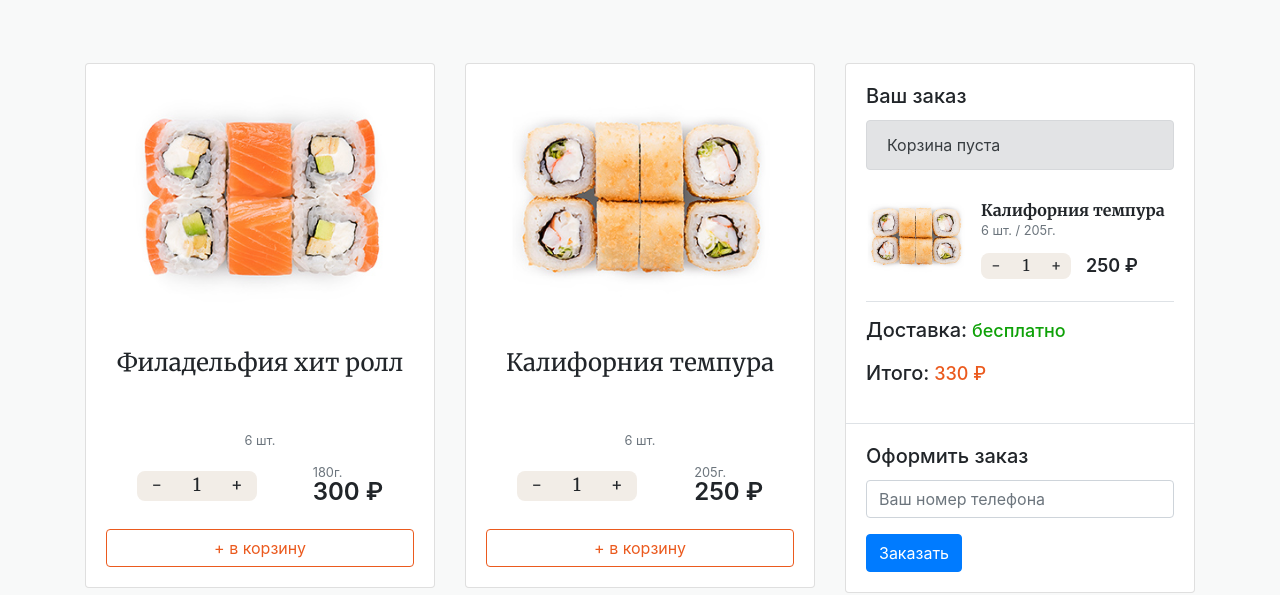
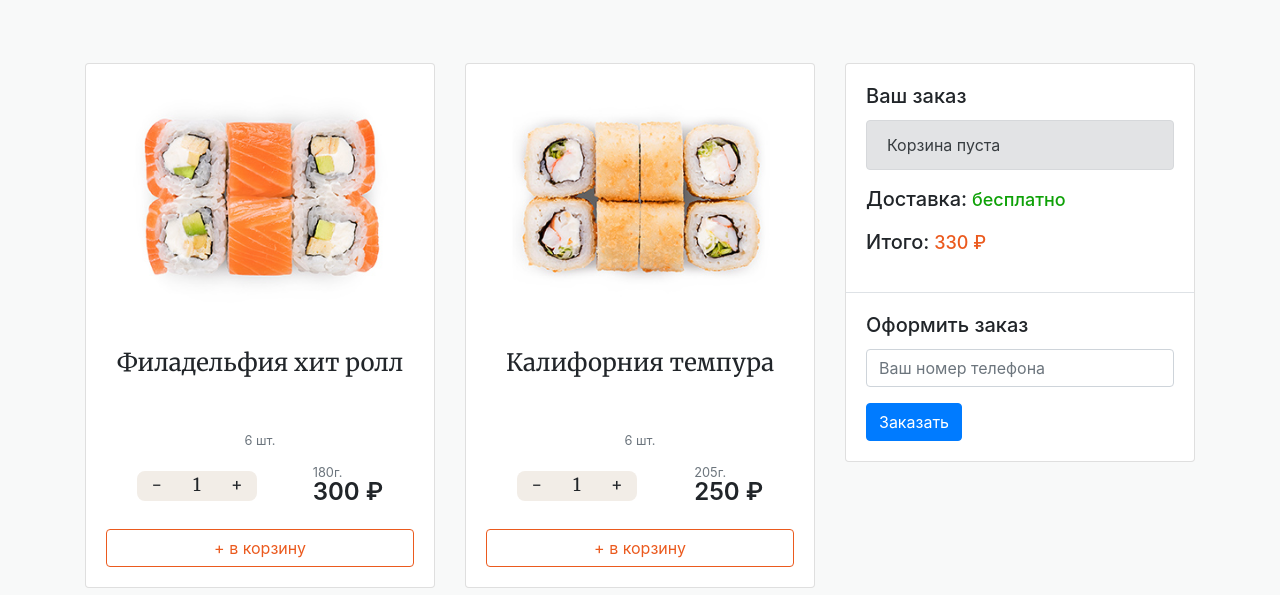
Before and after one commit to tryouq/rolli-shop-start-project, a plain HTML site: page index.html in a window 1280 px wide. Shown: the part 242-837 px from the top of the page. Drawn offline with Linux system fonts and the light colour scheme.

Commit message:
edit buscket

```diff
--- a/index.html
+++ b/index.html
@@ -159,34 +159,7 @@
 						<div class="cart-wrapper">
 
 							<!-- Cart item -->
-							<div class="cart-item" data-id="02">
-								<div class="cart-item__top">
-									<div class="cart-item__img">
-										<img src="img/roll/california-tempura.jpg" alt="">
-									</div>
-									<div class="cart-item__desc">
-										<div class="cart-item__title">Калифорния темпура</div>
-										<div class="cart-item__weight">6 шт. / 205г.</div>
 
-										<!-- cart-item__details -->
-										<div class="cart-item__details">
-											<!-- Счетчик -->
-											<div class="items items--small counter-wrapper">
-												<div class="items__control" data-action="minus">-</div>
-												<div class="items__current" data-counter="">1</div>
-												<div class="items__control" data-action="plus">+</div>
-											</div>
-
-											<div class="price">
-												<div class="price__currency">250 ₽</div>
-											</div>
-
-										</div>
-										<!-- // cart-item__details -->
-
-									</div>
-								</div>
-							</div>
 							<!-- // Cart item -->
 
 						</div>
--- a/js/buscket_02.js
+++ b/js/buscket_02.js
@@ -29,7 +29,9 @@ window.addEventListener('click', function(event){
         if(itemInCard!=null){
             const counterEl = itemInCard.querySelector('[data-counter]');
             counterEl.innerText = parseInt(counterEl.innerText) + parseInt(producInfo.count);
-        }
+
+        } else{
+            //если товара нет в корзине
 
         //передаем данные в корзину, исп ковычки для шаблонных строк, на необх места будем делать подстановку
         const cartItemHTML = `<div class="cart-item" data-id="${producInfo.id}">
@@ -62,5 +64,8 @@ window.addEventListener('click', function(event){
         </div>`;
         //отобразим в корзине, beforeend будет вставляться в конец
         cardWrapper.insertAdjacentHTML('beforeend', cartItemHTML);
+        }
+        //Сбрасываем счетчик после добовления в корзину
+        card.querySelector('[data-counter]').innerText= '1';
     }
 })
```
